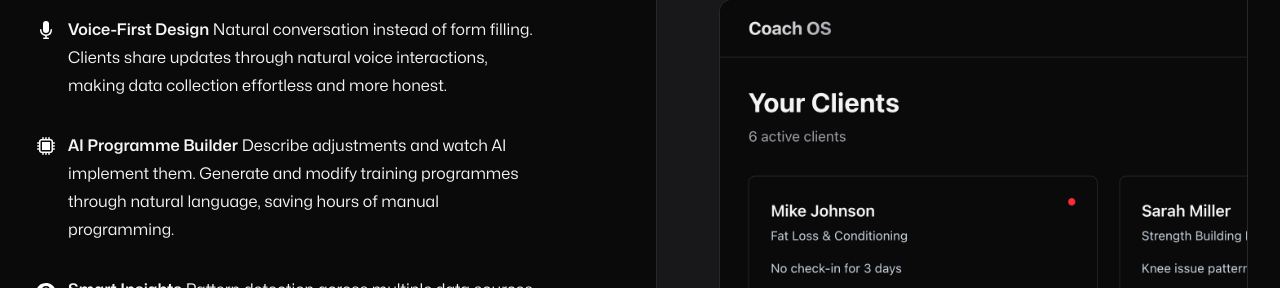
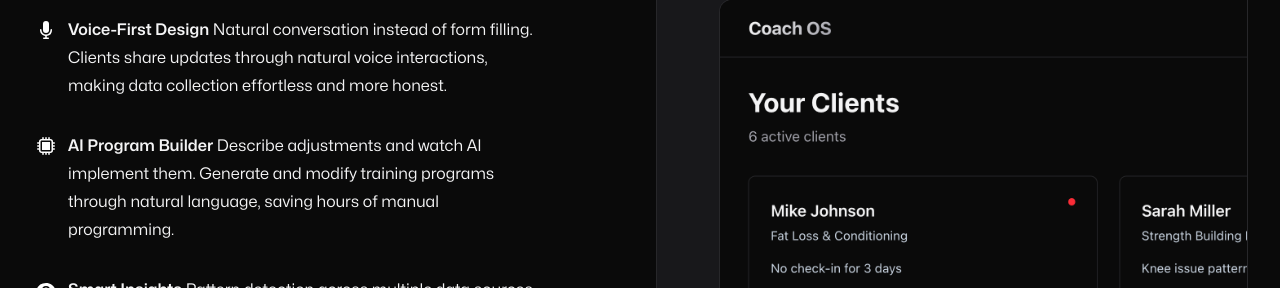
Before and after one commit to cristian-rosca/coach-os-landing-page, a Next.js app: page / in a window 1280 px wide. Shown: the part 1700-1988 px from the top of the page. Built offline with nearby package versions, Linux system fonts and the light colour scheme; no server answers.

Commit message:
change program spelling

```diff
--- a/src/app/landing-page/CoachPalFeatures.tsx
+++ b/src/app/landing-page/CoachPalFeatures.tsx
@@ -18,9 +18,9 @@ const features = [
     icon: MicrophoneIcon,
   },
   {
-    name: "AI Programme Builder",
+    name: "AI Program Builder",
     description:
-      "Describe adjustments and watch AI implement them. Generate and modify training programmes through natural language, saving hours of manual programming.",
+      "Describe adjustments and watch AI implement them. Generate and modify training programs through natural language, saving hours of manual programming.",
     icon: CpuChipIcon,
   },
   {
```
Also changed, not shown: 1 other file (tests, documents, lock files or other folders).
